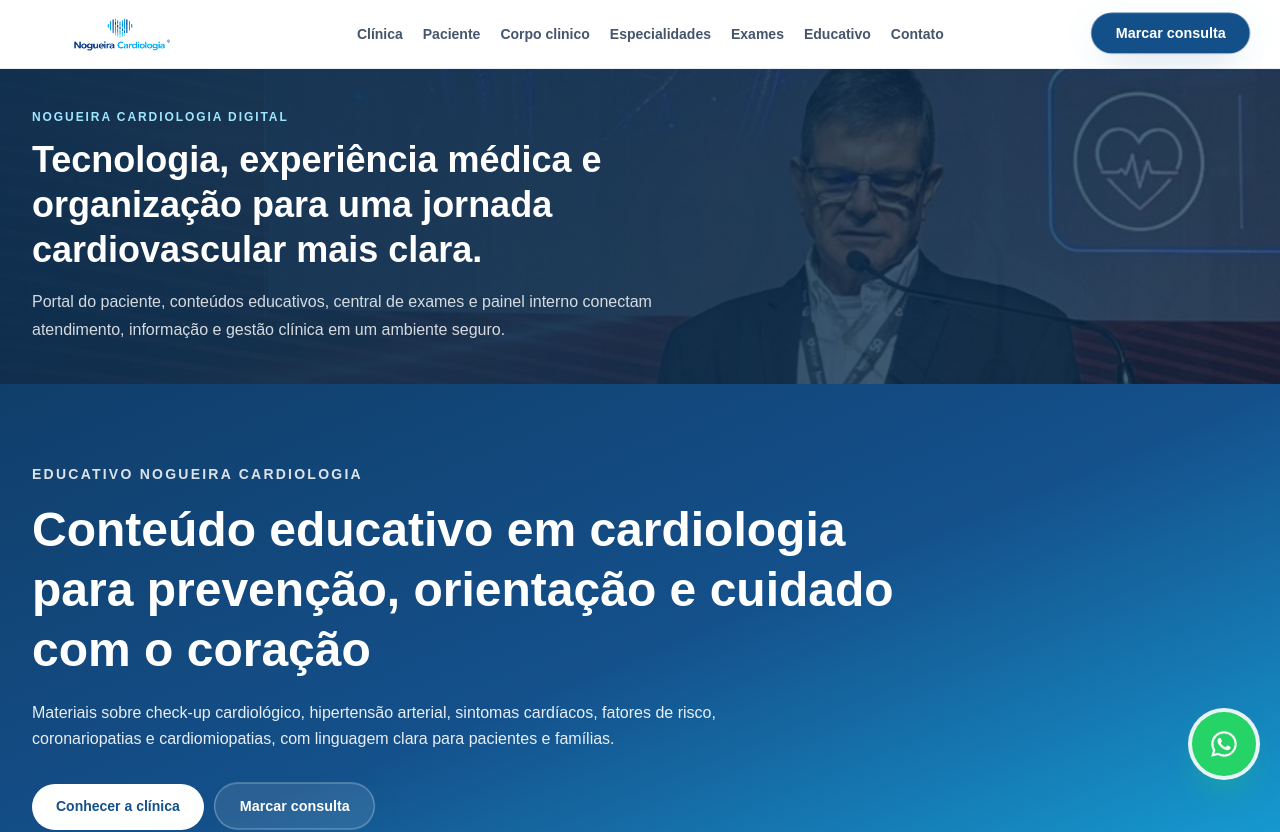
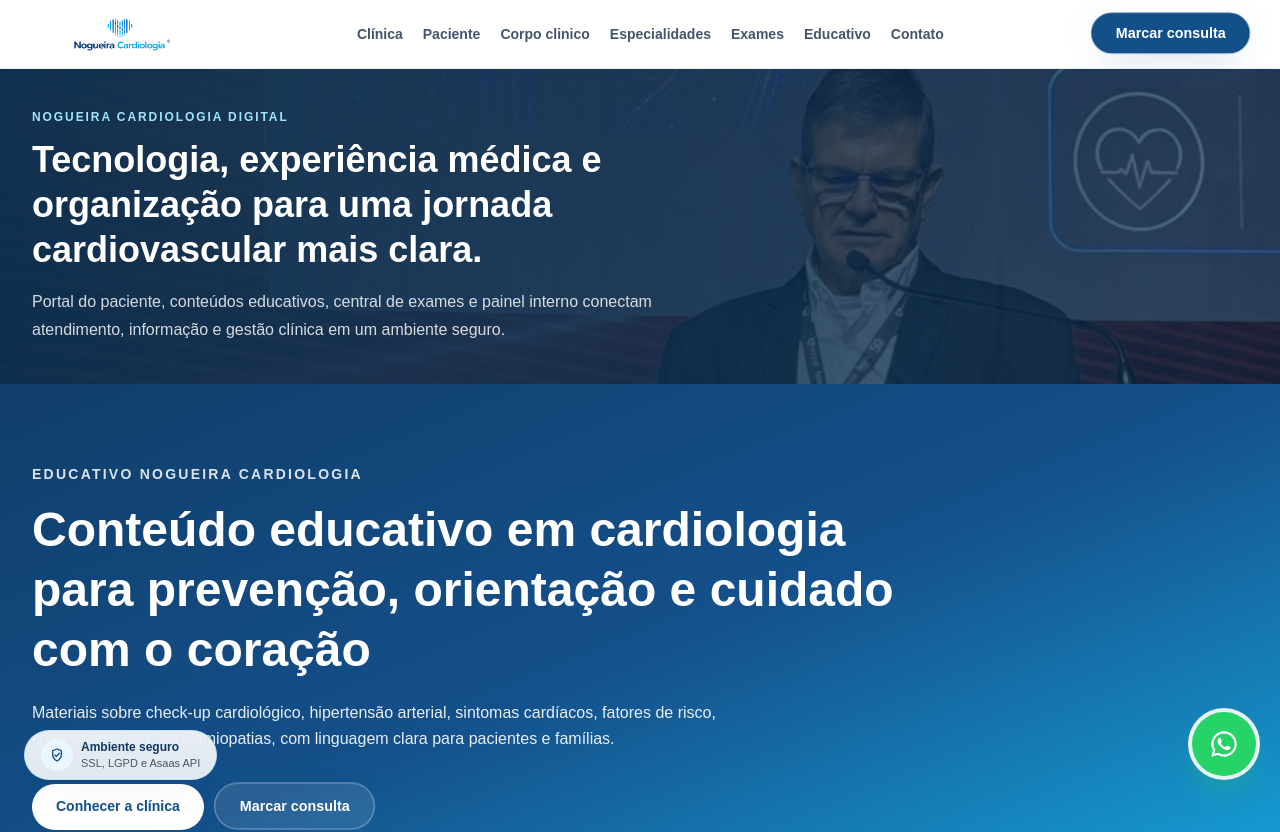
Before and after one commit to Libonatti93/Nogueira-Cardiologia-Digital-Platform, a Next.js app in the folder apps/web/: page /blog in a window 1280 px wide. Shown: the top 832 px of the page. Built offline with nearby package versions, Linux system fonts and the light colour scheme; no server answers; the database is empty.

Commit message:
Adiciona selos de seguranca no site

```diff
--- a/apps/web/src/app/layout.tsx
+++ b/apps/web/src/app/layout.tsx
@@ -1,6 +1,7 @@
 import type { Metadata } from "next";
 import { BackToTopButton } from "@/components/back-to-top-button";
 import { FloatingWhatsappButton } from "@/components/floating-whatsapp-button";
+import { SecurityTrustBadges } from "@/components/security/trust-badges";
 import "./globals.css";
 
 export const metadata: Metadata = {
@@ -23,6 +24,7 @@
       <body className="min-h-full flex flex-col">
         {children}
         <BackToTopButton />
+        <SecurityTrustBadges variant="floating" />
         <FloatingWhatsappButton />
       </body>
     </html>
--- a/apps/web/src/app/page.tsx
+++ b/apps/web/src/app/page.tsx
@@ -1,5 +1,6 @@
 import Image from 'next/image';
 import Link from 'next/link';
+import { SecurityTrustBadges } from '@/components/security/trust-badges';
 import { getRecentPosts } from '@/data/blog-posts';
 
 const navigationItems = [
@@ -872,6 +873,7 @@
             </div>
           </div>
         </div>
+        <SecurityTrustBadges />
         <div className="mx-auto mt-8 flex w-full max-w-7xl flex-col items-center gap-2 px-4 text-center text-xs leading-5 text-white/55 sm:px-6 lg:px-8">
           <p>CNPJ 12.388.371/0001-71 - Nogueira Cardiologia LTDA. © 2026 Todos os direitos reservados.</p>
           <p>
--- /dev/null
+++ b/apps/web/src/components/security/trust-badges.tsx
@@ -0,0 +1,67 @@
+type TrustBadgeVariant = 'footer' | 'floating';
+
+const trustItems = [
+  {
+    title: 'SSL/TLS ativo',
+    description: 'Conexão protegida por HTTPS',
+  },
+  {
+    title: 'LGPD',
+    description: 'Dados tratados com política de privacidade',
+  },
+  {
+    title: 'Asaas API',
+    description: 'Pagamentos processados por gateway certificado',
+  },
+] as const;
+
+function ShieldIcon({ className = 'h-5 w-5' }: { className?: string }) {
+  return (
+    <svg viewBox="0 0 24 24" aria-hidden="true" className={`${className} fill-none stroke-current stroke-2`}>
+      <path d="M12 3 5.5 5.6v5.7c0 4.3 2.7 7.7 6.5 9.7 3.8-2 6.5-5.4 6.5-9.7V5.6L12 3Z" strokeLinecap="round" strokeLinejoin="round" />
+      <path d="m8.8 12.1 2.1 2.1 4.5-4.8" strokeLinecap="round" strokeLinejoin="round" />
+    </svg>
+  );
+}
+
+export function SecurityTrustBadges({ variant = 'footer' }: { variant?: TrustBadgeVariant }) {
+  if (variant === 'floating') {
+    return (
+      <aside
+        aria-label="Indicadores de segurança do ambiente digital"
+        className="fixed bottom-5 left-4 z-40 max-w-[calc(100vw-6.5rem)] rounded-full border border-[#B9E6F8]/80 bg-white/88 px-3 py-2 text-[#0F3760] shadow-[0_16px_34px_-24px_rgba(15,55,96,0.75)] backdrop-blur-md sm:left-6 sm:max-w-none sm:px-4"
+      >
+        <div className="flex items-center gap-2">
+          <span className="inline-flex h-8 w-8 shrink-0 items-center justify-center rounded-full bg-[#EAF6FF] text-[#14508B]">
+            <ShieldIcon className="h-4 w-4" />
+          </span>
+          <div className="min-w-0">
+            <p className="truncate text-xs font-bold leading-4">Ambiente seguro</p>
+            <p className="truncate text-[11px] leading-4 text-slate-600">SSL, LGPD e Asaas API</p>
+          </div>
+        </div>
+      </aside>
+    );
+  }
+
+  return (
+    <section aria-label="Segurança e proteção de dados" className="mx-auto mt-8 w-full max-w-7xl px-4 sm:px-6 lg:px-8">
+      <div className="grid gap-3 rounded-2xl border border-white/14 bg-white/8 p-4 sm:grid-cols-3">
+        {trustItems.map((item) => (
+          <div key={item.title} className="flex items-start gap-3 rounded-xl border border-white/12 bg-white/7 p-3">
+            <span className="inline-flex h-10 w-10 shrink-0 items-center justify-center rounded-full bg-white text-[#14508B]">
+              <ShieldIcon />
+            </span>
+            <div>
+              <p className="text-sm font-bold text-white">{item.title}</p>
+              <p className="mt-1 text-xs leading-5 text-white/72">{item.description}</p>
+            </div>
+          </div>
+        ))}
+      </div>
+      <p className="mt-3 text-center text-xs leading-5 text-white/58">
+        O ambiente digital utiliza conexão criptografada, controles de privacidade e integração de pagamento com o Asaas.
+      </p>
+    </section>
+  );
+}
--- a/apps/web/src/components/site/public-footer.tsx
+++ b/apps/web/src/components/site/public-footer.tsx
@@ -1,5 +1,6 @@
 import Image from 'next/image';
 import Link from 'next/link';
+import { SecurityTrustBadges } from '@/components/security/trust-badges';
 
 const whatsappLink = 'https://wa.me/5517997440223';
 const developerLink = 'https://github.com/Libonatti93';
@@ -103,6 +104,7 @@
           </div>
         </div>
       </div>
+      <SecurityTrustBadges />
       <div className="mx-auto mt-8 flex w-full max-w-7xl flex-col items-center gap-2 px-4 text-center text-xs leading-5 text-white/55 sm:px-6 lg:px-8">
         <p>CNPJ 12.388.371/0001-71 - Nogueira Cardiologia LTDA. © 2026 Todos os direitos reservados.</p>
         <p>
```
